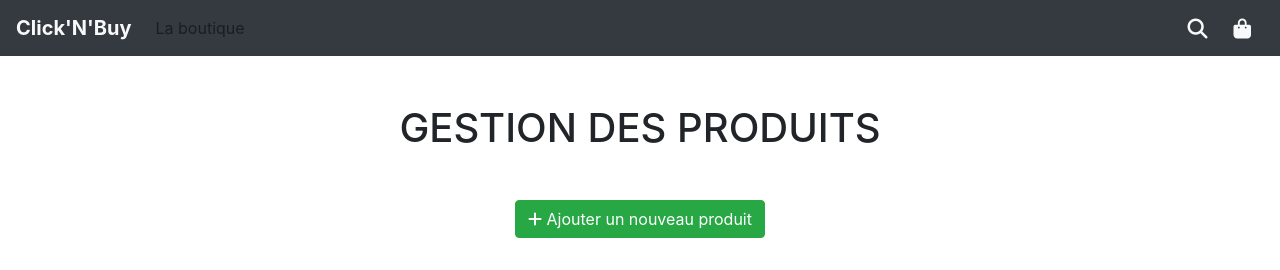
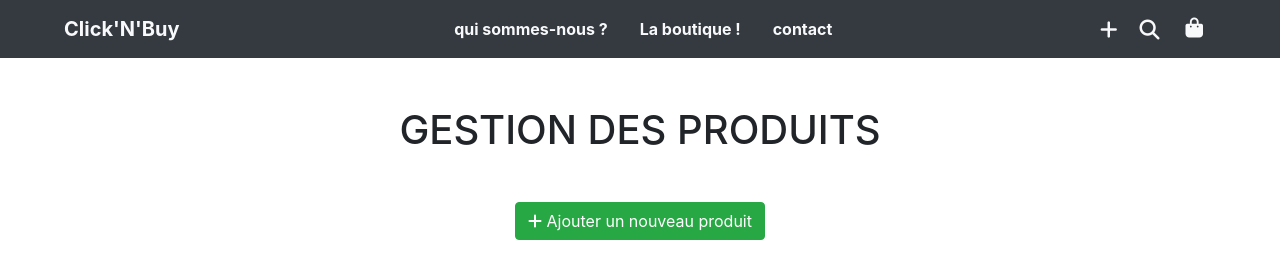
Before and after one commit to benaor/Ecommerce-symfony, a Symfony app: template templates/admin/tdb.html.twig in a window 1280 px wide. Shown: the top 270 px of the page. Run offline with Twig, Linux system fonts and the light colour scheme; the template is opened without the code that fills it, so the values that code supplies are empty; some libraries are stand-ins or nearby versions.

Commit message:
update navbar style

```diff
--- a/templates/includes/navbar.html.twig
+++ b/templates/includes/navbar.html.twig
@@ -1,22 +1,75 @@
-<nav class="navbar navbar-expand-lg navbar-light bg-dark">
-	<a class="navbar-brand text-light font-weight-bold" href="{{ path('home') }}">Click'N'Buy</a>
+<nav class="navbar navbar-expand-lg navbar-light bg-dark px-5">
+	<a class="navbar-brand text-light font-weight-bold ml-3" href="{{ path('home') }}">Click'N'Buy</a>
 	<button class="navbar-toggler" type="button" data-toggle="collapse" data-target="#navbarSupportedContent" aria-controls="navbarSupportedContent" aria-expanded="false" aria-label="Toggle navigation">
 		<span class="navbar-toggler-icon"></span>
 	</button>
 
 	<div class="collapse navbar-collapse" id="navbarSupportedContent">
-		<ul class="navbar-nav mr-auto">
-			<li class="nav-item">
-				<a class="nav-link" href="{{ path('shop') }}">La boutique
+		<ul class="navbar-nav mx-auto text-light">
+
+			<li class="nav-item mx-2">
+				<a class="nav-link text-light font-weight-bold" href="{{ path('presentation') }}">qui sommes-nous ?
 				</a>
 			</li>
+
+			<li class="nav-item mx-2">
+				<a class="nav-link text-light font-weight-bold" href="{{ path('shop') }}">La boutique !
+				</a>
+			</li>
+
+			<li class="nav-item mx-2">
+				<a class="nav-link text-light font-weight-bold" href="{{ path('shop') }}">contact
+				</a>
+			</li>
+
 		</ul>
-		<form class="form-inline my-2 my-lg-0">
+
+
+		<ul
+			class="navbar-nav text-light mr-3">
+
+
 			{# <input class="form-control mr-sm-2 border-none" type="search" placeholder="Search" aria-label="Search"> #}
-			<button class="btn border-none my-2 my-sm-0" type="submit"><i class="fas fa-search fa-lg text-light"></i></button>
-			<a href="{{ path('cart') }}" class="btn border-none my-2 my-sm-0" type="submit"><i class="fas fa-shopping-bag fa-lg text-light"></i></a>
+			<li class="nav-item dropdown">
+				<a class="btn border-none my-2 my-sm-0 nav-link" href="#" id="navbarDropdown" role="button" data-toggle="dropdown" aria-haspopup="true" aria-expanded="false">
+					<i class="fas fa-plus fa-lg text-light"></i>
+				</a>
+				<div class="dropdown-menu" aria-labelledby="navbarDropdown">
+					<a class="dropdown-item" href="{{ path('presentation') }}">Qui sommes-nous ?</a>
+					<a class="dropdown-item" href="{{ path('contact') }}">Contact</a>
 
-		</form>
+					<div class="dropdown-divider"></div>
 
+					{% if app.user == null %}
+						<a class="dropdown-item" href="{{ path('admin_login') }}">connexion Admin</a>
+						<a class="dropdown-item" href="{{ path('client_login') }}">connexion Client</a>
+						<div class="dropdown-divider"></div>
+						<a class="dropdown-item" href="{{ path('client_register') }}">Inscrivez-vous</a>
+					{% endif %}
+
+					{% if app.user %}
+
+						{% if app.user.username == 'admin' %}
+							<a class="dropdown-item" href="{{ path('admin_logout') }}">deconnexion Admin</a>
+						{% endif %}
+
+						{% if app.user.username == 'client' %}
+							<a class="dropdown-item" href="{{ path('client_logout') }}">deconnexion client</a>
+						{% endif %}
+					{% endif %}
+
+				</div>
+			</li>
+
+
+			<button class="btn border-none my-2 my-sm-0" type="submit">
+				<i class="fas fa-search fa-lg text-light"></i>
+			</button>
+
+			<a href="{{ path('cart') }}" class="btn border-none my-2 my-sm-0" type="submit">
+				<i class="fas fa-shopping-bag fa-lg text-light"></i>
+			</a>
+
+		</ul>
 	</div>
 </nav>
```
